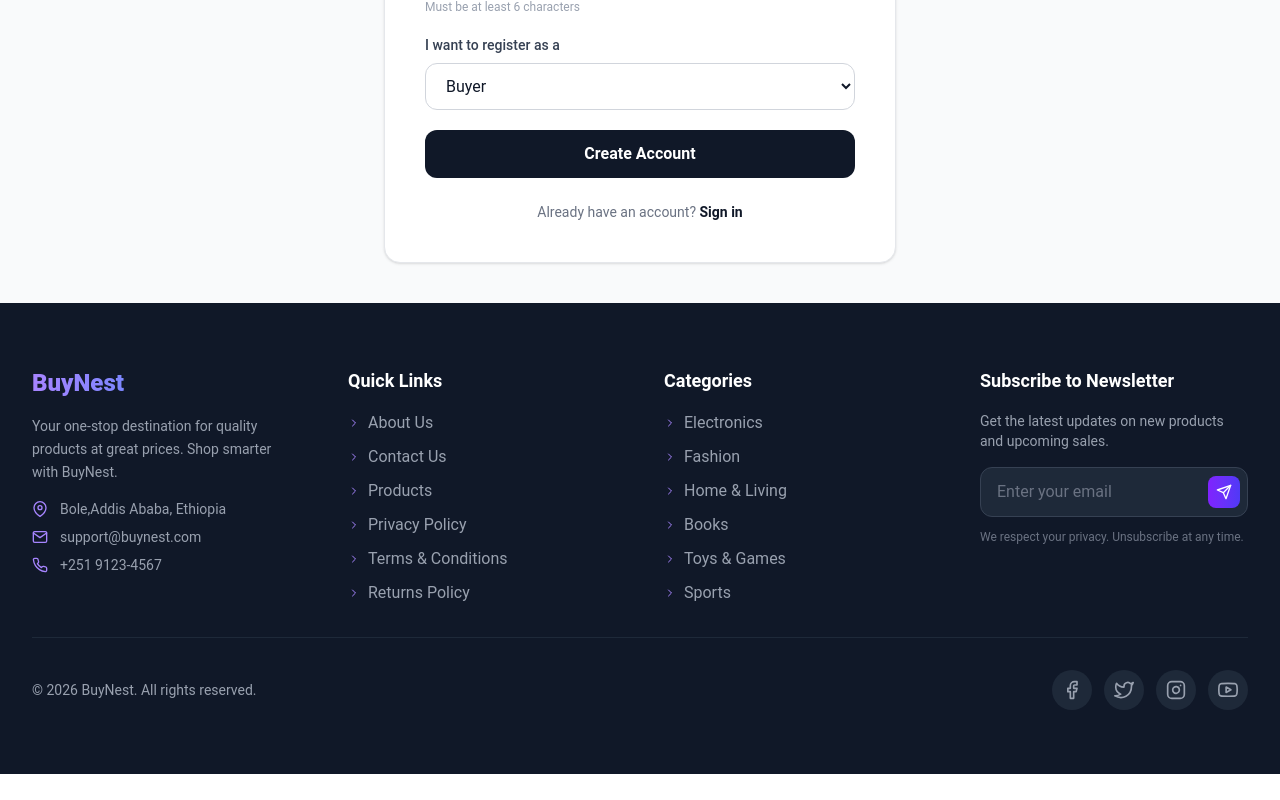
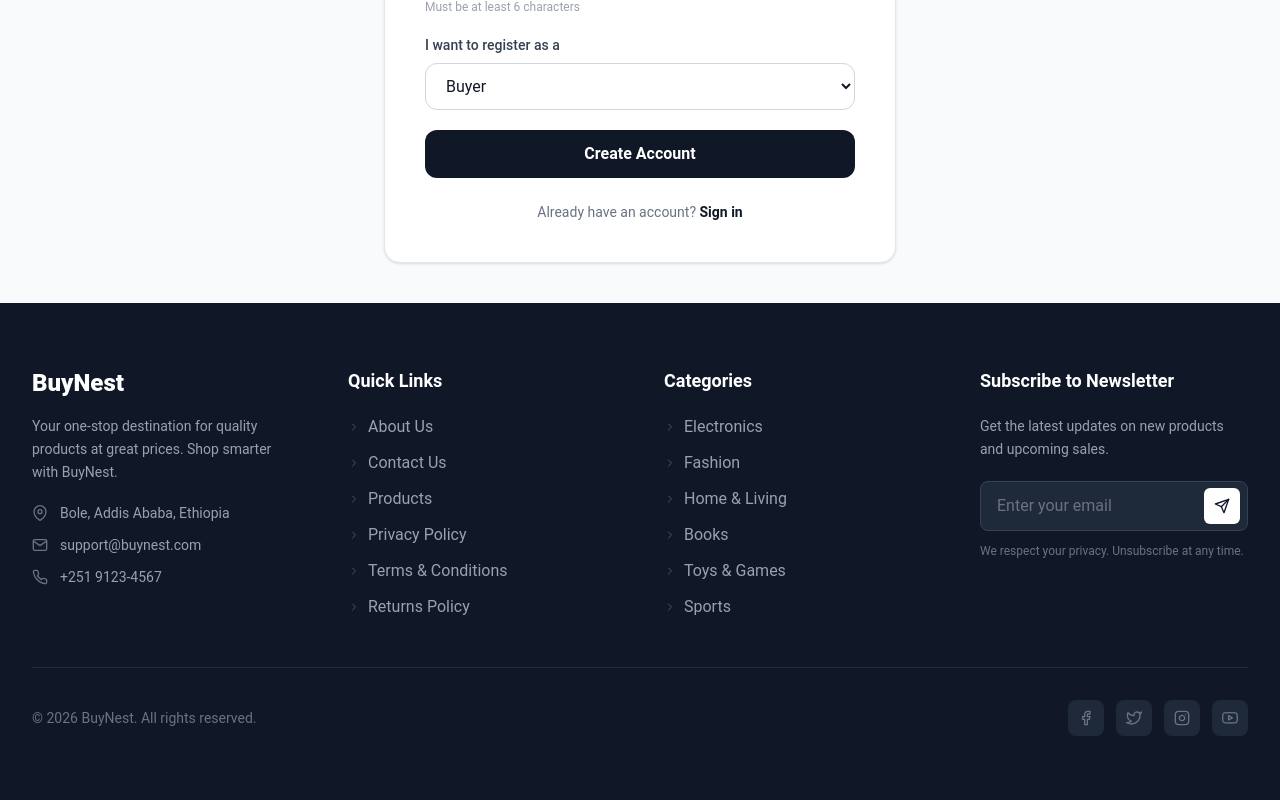
Before and after one commit to Tsedeniyagashaw/Buynest, a React (Vite) app in the folder client/: page /register in a window 1280 px wide. Shown: the part 798-1598 px from the top of the page. Before the commit the page ends 1572 px from the top, so only its background shows below. Built offline with nearby package versions, Linux system fonts and the light colour scheme; no server answers.

Commit message:
improve footer UI

```diff
--- a/client/src/components/Footer.jsx
+++ b/client/src/components/Footer.jsx
@@ -1,5 +1,15 @@
 import { Link } from "react-router-dom";
-import { FiFacebook, FiTwitter, FiInstagram, FiYoutube, FiMail, FiMapPin,FiPhone,FiSend,FiChevronRight} from "react-icons/fi";
+import {
+  FiFacebook,
+  FiTwitter,
+  FiInstagram,
+  FiYoutube,
+  FiMail,
+  FiMapPin,
+  FiPhone,
+  FiSend,
+  FiChevronRight,
+} from "react-icons/fi";
 
 function Footer() {
   const currentYear = new Date().getFullYear();
@@ -31,8 +41,11 @@ function Footer() {
 
   const handleNewsletterSubmit = (e) => {
     e.preventDefault();
+
     const email = e.target.elements.email.value;
+
     console.log("Newsletter subscription:", email);
+
     e.target.reset();
     alert("Thank you for subscribing!");
   };
@@ -40,46 +53,74 @@ function Footer() {
   return (
     <footer className="bg-gray-900 text-gray-300">
       <div className="max-w-7xl mx-auto px-4 sm:px-6 lg:px-8 py-12 lg:py-16">
-        <div className="grid grid-cols-1 md:grid-cols-2 lg:grid-cols-4 gap-8 lg:gap-12">
+
+        {/* Main Footer */}
+        <div className="grid grid-cols-1 md:grid-cols-2 lg:grid-cols-4 gap-10 lg:gap-12">
+
+          {/* Brand */}
           <div>
             <Link to="/" className="inline-block mb-4">
-              <span className="text-2xl font-extrabold bg-gradient-to-r from-violet-400 to-indigo-400 bg-clip-text text-transparent">
+              <span className="text-2xl font-extrabold text-white">
                 BuyNest
               </span>
             </Link>
-            <p className="text-gray-400 text-sm leading-relaxed mb-4">
-              Your one-stop destination for quality products at great prices. Shop smarter with BuyNest.
+
+            <p className="text-gray-400 text-sm leading-relaxed mb-5 max-w-xs">
+              Your one-stop destination for quality products at great prices.
+              Shop smarter with BuyNest.
             </p>
-            <div className="space-y-2 text-sm">
+
+            <div className="space-y-3 text-sm">
+
               <div className="flex items-center gap-3">
-                <FiMapPin className="w-4 h-4 text-violet-400 flex-shrink-0" />
-                <span className="text-gray-400">Bole,Addis Ababa, Ethiopia</span>
+                <FiMapPin className="w-4 h-4 text-gray-500 flex-shrink-0" />
+                <span className="text-gray-400">
+                  Bole, Addis Ababa, Ethiopia
+                </span>
               </div>
+
               <div className="flex items-center gap-3">
-                <FiMail className="w-4 h-4 text-violet-400 flex-shrink-0" />
-                <a href="mailto:support@buynest.com" className="text-gray-400 hover:text-white transition-colors">
+                <FiMail className="w-4 h-4 text-gray-500 flex-shrink-0" />
+
+                <a
+                  href="mailto:support@buynest.com"
+                  className="text-gray-400 hover:text-white transition-colors"
+                >
                   support@buynest.com
                 </a>
               </div>
+
               <div className="flex items-center gap-3">
-                <FiPhone className="w-4 h-4 text-violet-400 flex-shrink-0" />
-                <a href="tel:+2519123-4567" className="text-gray-400 hover:text-white transition-colors">
-                  +251  9123-4567
+                <FiPhone className="w-4 h-4 text-gray-500 flex-shrink-0" />
+
+                <a
+                  href="tel:+25191234567"
+                  className="text-gray-400 hover:text-white transition-colors"
+                >
+                  +251 9123-4567
                 </a>
               </div>
+
             </div>
           </div>
 
+          {/* Quick Links */}
           <div>
-            <h3 className="text-white font-semibold text-lg mb-4">Quick Links</h3>
-            <ul className="space-y-2.5">
+            <h3 className="text-white font-semibold text-lg mb-5">
+              Quick Links
+            </h3>
+
+            <ul className="space-y-3">
               {quickLinks.map((link) => (
                 <li key={link.name}>
                   <Link
                     to={link.path}
                     className="text-gray-400 hover:text-white transition-colors flex items-center gap-2 group"
                   >
-                    <FiChevronRight className="w-3 h-3 text-violet-400 group-hover:translate-x-0.5 transition-transform" />
+                    <FiChevronRight
+                      className="w-3 h-3 text-gray-600 group-hover:text-white group-hover:translate-x-0.5 transition-all"
+                    />
+
                     {link.name}
                   </Link>
                 </li>
@@ -87,16 +128,23 @@ function Footer() {
             </ul>
           </div>
 
+          {/* Categories */}
           <div>
-            <h3 className="text-white font-semibold text-lg mb-4">Categories</h3>
-            <ul className="space-y-2.5">
+            <h3 className="text-white font-semibold text-lg mb-5">
+              Categories
+            </h3>
+
+            <ul className="space-y-3">
               {categories.map((category) => (
                 <li key={category.name}>
                   <Link
                     to={category.path}
                     className="text-gray-400 hover:text-white transition-colors flex items-center gap-2 group"
                   >
-                    <FiChevronRight className="w-3 h-3 text-violet-400 group-hover:translate-x-0.5 transition-transform" />
+                    <FiChevronRight
+                      className="w-3 h-3 text-gray-600 group-hover:text-white group-hover:translate-x-0.5 transition-all"
+                    />
+
                     {category.name}
                   </Link>
                 </li>
@@ -104,32 +152,85 @@ function Footer() {
             </ul>
           </div>
 
+          {/* Newsletter */}
           <div>
-            <h3 className="text-white font-semibold text-lg mb-4">Subscribe to Newsletter</h3>
-            <p className="text-gray-400 text-sm mb-4">Get the latest updates on new products and upcoming sales.</p>
-            <form onSubmit={handleNewsletterSubmit} className="space-y-3">
+            <h3 className="text-white font-semibold text-lg mb-5">
+              Subscribe to Newsletter
+            </h3>
+
+            <p className="text-gray-400 text-sm leading-relaxed mb-5">
+              Get the latest updates on new products and upcoming sales.
+            </p>
+
+            <form
+              onSubmit={handleNewsletterSubmit}
+              className="space-y-3"
+            >
               <div className="relative">
+
                 <input
                   type="email"
                   name="email"
                   placeholder="Enter your email"
                   required
-                  className="w-full px-4 py-3 bg-gray-800 border border-gray-700 rounded-xl text-white placeholder-gray-500 focus:ring-2 focus:ring-violet-500 focus:border-transparent transition-all duration-200"
+                  className="
+                    w-full
+                    px-4
+                    py-3
+                    pr-14
+                    bg-gray-800
+                    border
+                    border-gray-700
+                    rounded-lg
+                    text-white
+                    placeholder-gray-500
+                    outline-none
+                    focus:border-gray-500
+                    focus:ring-1
+                    focus:ring-gray-500
+                    transition-all
+                  "
                 />
+
                 <button
                   type="submit"
-                  className="absolute right-2 top-1/2 -translate-y-1/2 p-2 bg-gradient-to-r from-violet-600 to-indigo-600 rounded-lg hover:from-violet-700 hover:to-indigo-700 transition-colors"
+                  aria-label="Subscribe"
+                  className="
+                    absolute
+                    right-2
+                    top-1/2
+                    -translate-y-1/2
+                    w-9
+                    h-9
+                    bg-white
+                    text-gray-900
+                    rounded-md
+                    flex
+                    items-center
+                    justify-center
+                    hover:bg-gray-200
+                    transition-colors
+                  "
                 >
-                  <FiSend className="w-4 h-4 text-white" />
+                  <FiSend className="w-4 h-4" />
                 </button>
+
               </div>
-              <p className="text-xs text-gray-500">We respect your privacy. Unsubscribe at any time.</p>
+
+              <p className="text-xs text-gray-500">
+                We respect your privacy. Unsubscribe at any time.
+              </p>
             </form>
           </div>
         </div>
 
-        <div className="border-t border-gray-800 mt-8 pt-8 flex flex-col sm:flex-row justify-between items-center gap-4">
-          <p className="text-sm text-gray-400">© {currentYear} BuyNest. All rights reserved.</p>
+        {/* Bottom */}
+        <div className="border-t border-gray-800 mt-12 pt-8 flex flex-col sm:flex-row justify-between items-center gap-5">
+
+          <p className="text-sm text-gray-500">
+            © {currentYear} BuyNest. All rights reserved.
+          </p>
+
           <div className="flex items-center gap-3">
             {socialLinks.map((social) => (
               <a
@@ -138,12 +239,33 @@ function Footer() {
                 target="_blank"
                 rel="noopener noreferrer"
                 aria-label={social.label}
-                className="w-10 h-10 rounded-full bg-gray-800 hover:bg-violet-600 transition-all duration-300 flex items-center justify-center group"
+                className="
+                  w-9
+                  h-9
+                  rounded-lg
+                  bg-gray-800
+                  hover:bg-white
+                  flex
+                  items-center
+                  justify-center
+                  group
+                  transition-all
+                  duration-200
+                "
               >
-                <social.icon className="w-5 h-5 text-gray-400 group-hover:text-white transition-colors" />
+                <social.icon
+                  className="
+                    w-4
+                    h-4
+                    text-gray-500
+                    group-hover:text-gray-900
+                    transition-colors
+                  "
+                />
               </a>
             ))}
           </div>
+
         </div>
       </div>
     </footer>
```
